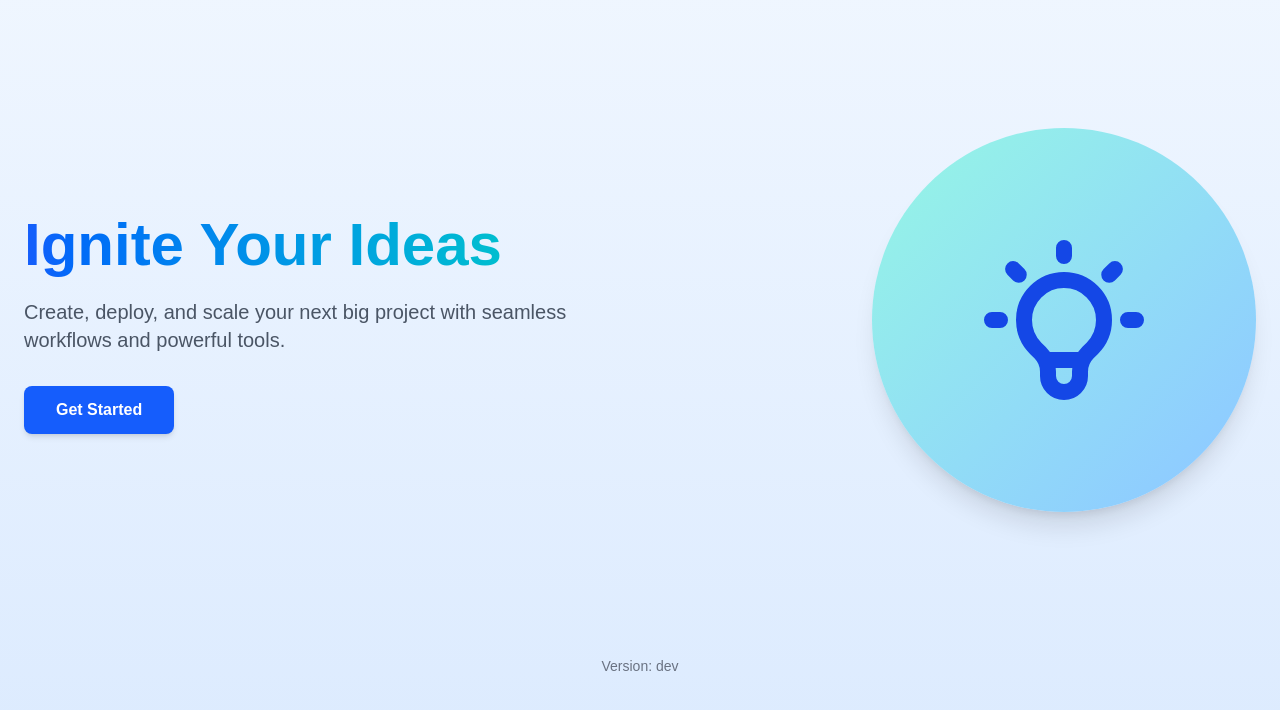
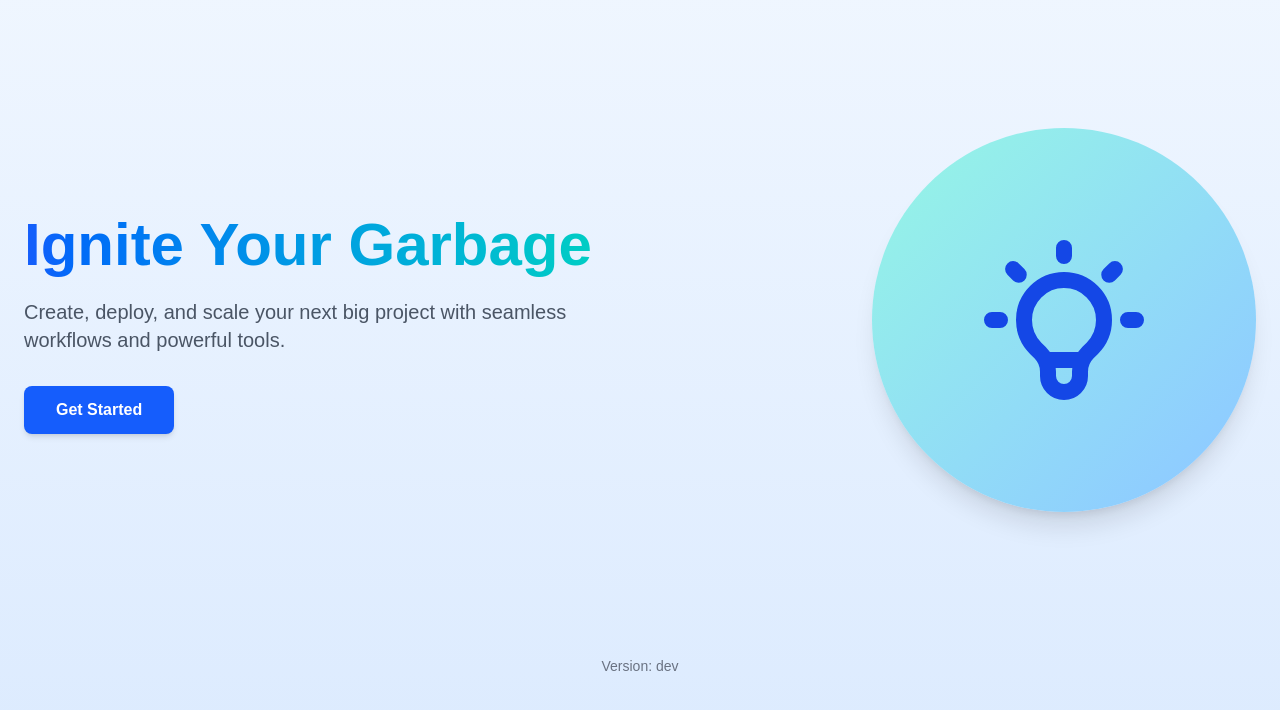
Before and after one commit to fsdaniel/nextjs-default, a Next.js app: page / in a window 1280 px wide. Shown: the top 710 px of the page. Built offline with nearby package versions, Linux system fonts and the light colour scheme.

Commit message:
chore: Update nextjs-helloworld image version to v0.7.1 and modify homepage title

```diff
--- a/argocd/app01.yaml
+++ b/argocd/app01.yaml
@@ -8,7 +8,7 @@ spec:
 
   source:
     repoURL: https://github.com/fsdaniel/nextjs-default.git # Use HTTPS URL
-    targetRevision: v0.7.0 # Update target revision to new tag
+    targetRevision: v0.7.1 # Update target revision to new tag
     path: kubernetes/ # Directory within the repo containing the manifests
 
 
--- a/kubernetes/deployment.yaml
+++ b/kubernetes/deployment.yaml
@@ -15,7 +15,7 @@ spec:
     spec:
       containers:
       - name: nextjs-helloworld
-        image: ghcr.io/fsdaniel/nextjs-default:v0.7.0 # Update to new version tag
+        image: ghcr.io/fsdaniel/nextjs-default:v0.7.1 # Update to new version tag
         ports:
         - containerPort: 3000 # Default Next.js port
         # Add resource limits for better scheduling and stability
--- a/src/app/page.tsx
+++ b/src/app/page.tsx
@@ -30,7 +30,7 @@ export default async function Home() {
         {/* Text Content */}
         <div className="md:w-1/2 text-center md:text-left mb-12 md:mb-0">
           <h1 className="text-4xl md:text-6xl font-bold leading-tight mb-4 bg-gradient-to-r from-blue-600 to-teal-400 dark:from-blue-400 dark:to-teal-300 bg-clip-text text-transparent">
-            Ignite Your Ideas
+            Ignite Your Garbage
           </h1>
           <p className="text-lg md:text-xl text-gray-600 dark:text-gray-300 mb-8">
             Create, deploy, and scale your next big project with seamless workflows and powerful tools.
```
